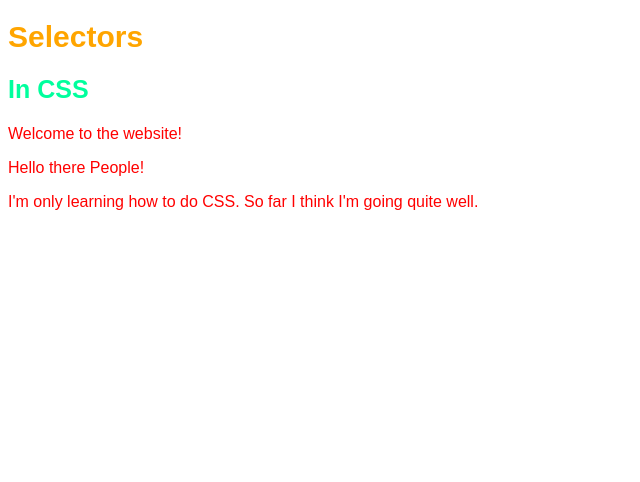
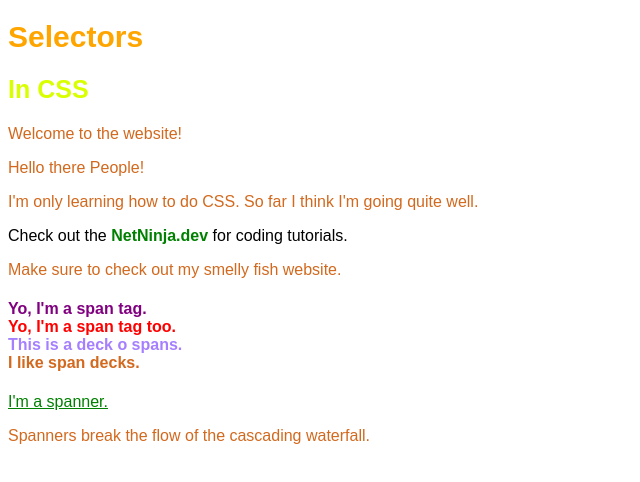
Before and after one commit to jeffreybarron/mb, a plain HTML site: page NetNinja/css-101/index.html in a window 1280 px wide. Shown: the whole page, without its empty margins (0-640 px from the left). Drawn offline with Linux system fonts and the light colour scheme.

Commit message:
April 2023 School Holidays

```diff
--- a/NetNinja/css-101/css/syntax.css
+++ b/NetNinja/css-101/css/syntax.css
@@ -5,17 +5,52 @@
 *
 ********************************************/
 
-p{
-    font-size: 16px;
-    color: red;
-}
+
 h1{
     font-family: Arial, Helvetica, sans-serif;
-
 }
 h2{
     font-family:Arial, Helvetica, sans-serif
+    font-size: 24px
 }
+
+#content-header{
+    font-size: 18px;
+}
+
+span{
+    display: block;
+    color: blue;
+}
+
+.deck{
+    color: red;
+}
+
+.deck2 {
+    color: rgb(165, 127, 255)
+}
+
+
+.deck3{
+    color: chocolate;
+}
+
+body{
+    font-family: Arial, Helvetica, sans-serif
+}
+
+a{
+    color: green;
+    text-decoration: underline;
+}
+
 p{
+    color: chocolate;
+    font-size: 16px;
     font-family:Arial, Helvetica, sans-serif
 }
+
+strong{
+    color: green;
+}
--- a/NetNinja/css-101/index.html
+++ b/NetNinja/css-101/index.html
@@ -11,14 +11,22 @@
               }
             h2{
                 font-size: 25px;
-                color:rgb(0, 255, 157);
+                color:rgb(217, 255, 0);
               }
 
        </style>
 
+       <style>
+
+        span{
+            color: purple;
+        }
+
+       </style>
+
+
     </head>
     <body>
-
 
 
         <div id="header">
@@ -26,13 +34,33 @@
             <h2>In CSS</h2>
             <p>Welcome to the website!</p>
         </div>
-
+ <div>
         <p>Hello there People!</p>
 
         <p>I'm only learning how to do CSS. So far
             I think I'm going quite well.
         </p>
 
+        <ps>
+            Check out the <strong>NetNinja.dev</strong> for coding tutorials.
+        </p>
+
+        <p>Make sure to check out my smelly fish website.</p>
+ </div>
+    <h4> <span>Yo, I'm a span tag.</span>
+
+
+        <span class="deck">Yo, I'm a span tag too.</span>
+        <span class="deck2">This is a deck o spans.</span>
+        <span class="deck3">I like span decks.</span>
+    </h4>
+
+    <a href="#">I'm a spanner.</a>
+    <p>Spanners break the flow of the
+        cascading waterfall.
+    </p>
+
+
     </body>
 
 </html>
--- a/NetNinja/css-101/styles.css
+++ b/NetNinja/css-101/styles.css
@@ -10,4 +10,5 @@
 
 p{
     font-size: 12px;
+    color:chocolate
 }
```
Also changed, not shown: 2 other files.
